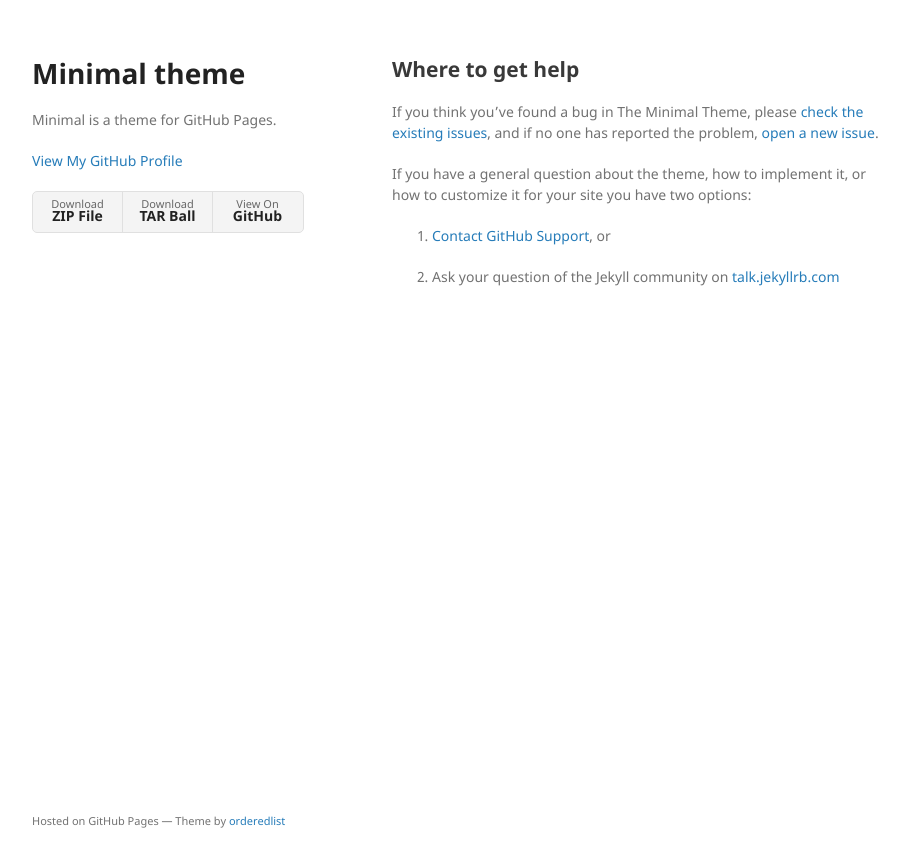
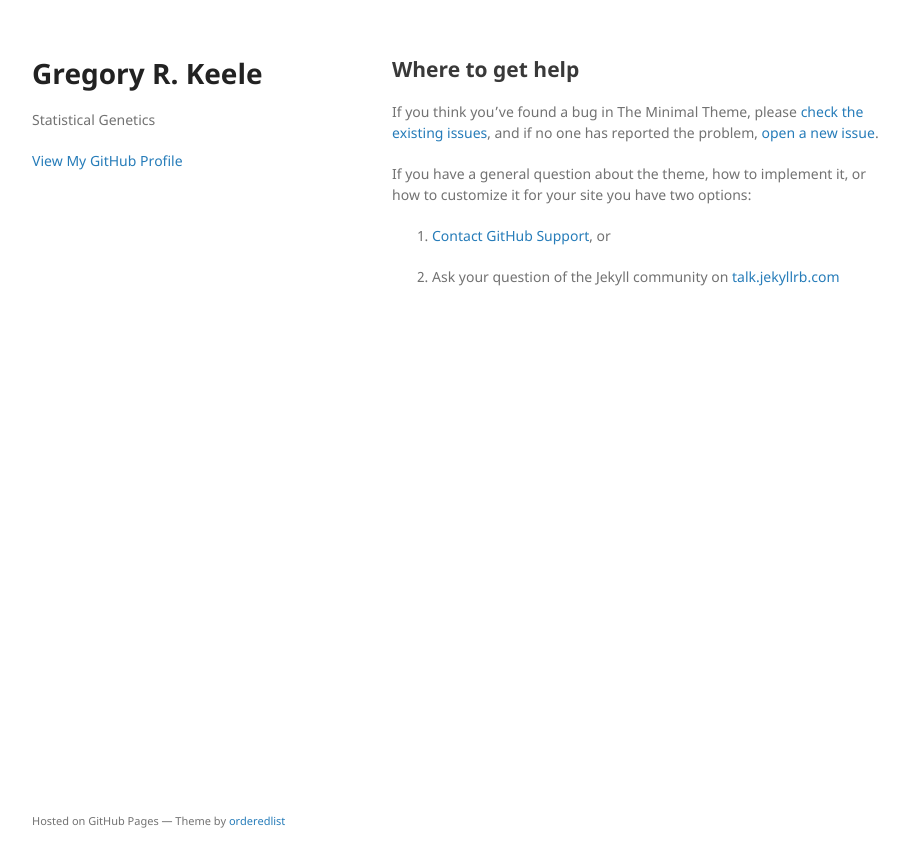
Before and after one commit to gkeele/gkeele.github.io, a Jekyll site: the page built from docs/SUPPORT.md, in a window 1280 px wide. Shown: the top 867 px of the page, without its empty margins (178-1086 px from the left). Built offline with Jekyll 4.4.1, drawn with Linux system fonts in a browser that asks for light colours; our own code applies the rules of GitHub Pages for plain Markdown files.

Commit message:
Made some minor modifications to _config.yaml

```diff
--- a/_config.yml
+++ b/_config.yml
@@ -1,5 +1,7 @@
-title: Minimal theme
-description: Minimal is a theme for GitHub Pages.
-show_downloads: true
-google_analytics:
+title: Gregory R. Keele
+description: Statistical Genetics
+#title: Minimal theme
+#description: Minimal is a theme for GitHub Pages.
+#show_downloads: true
+#google_analytics:
 theme: jekyll-theme-minimal
```
Also changed, not shown: 1 other file.
